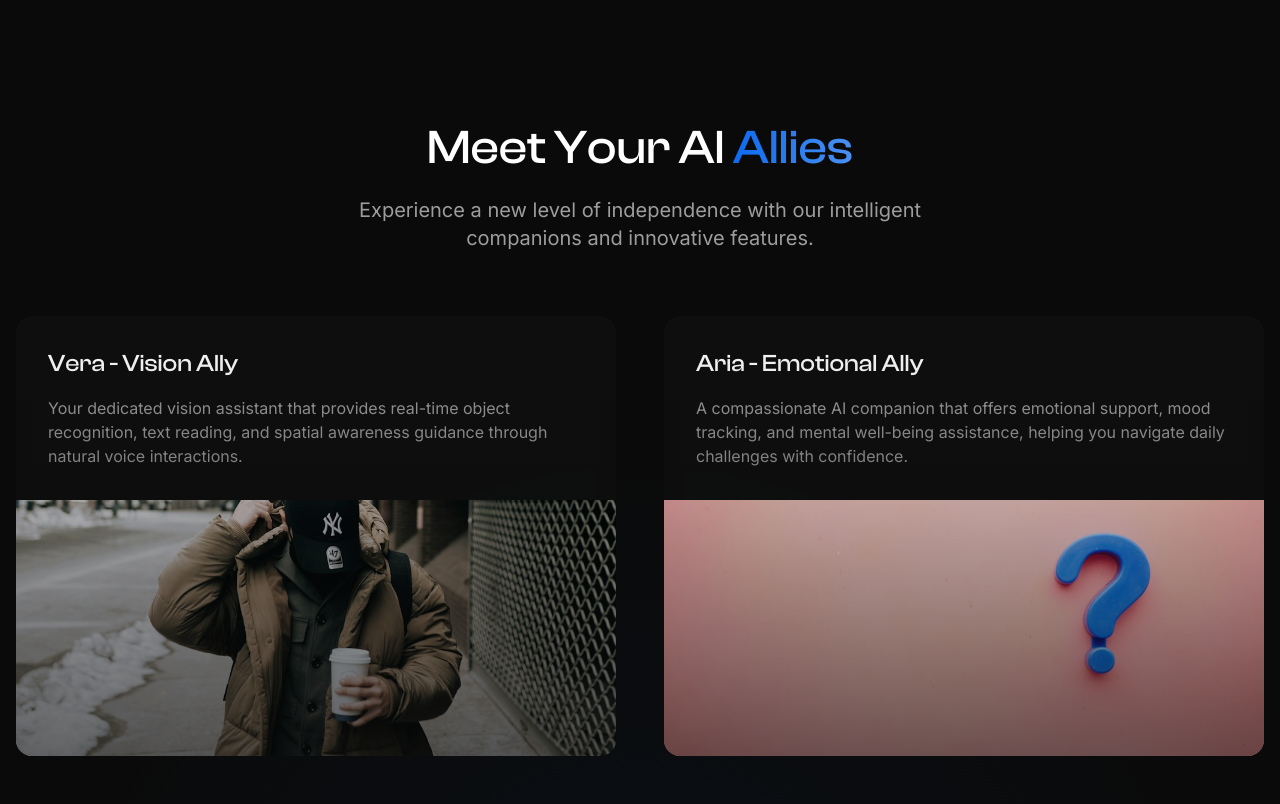
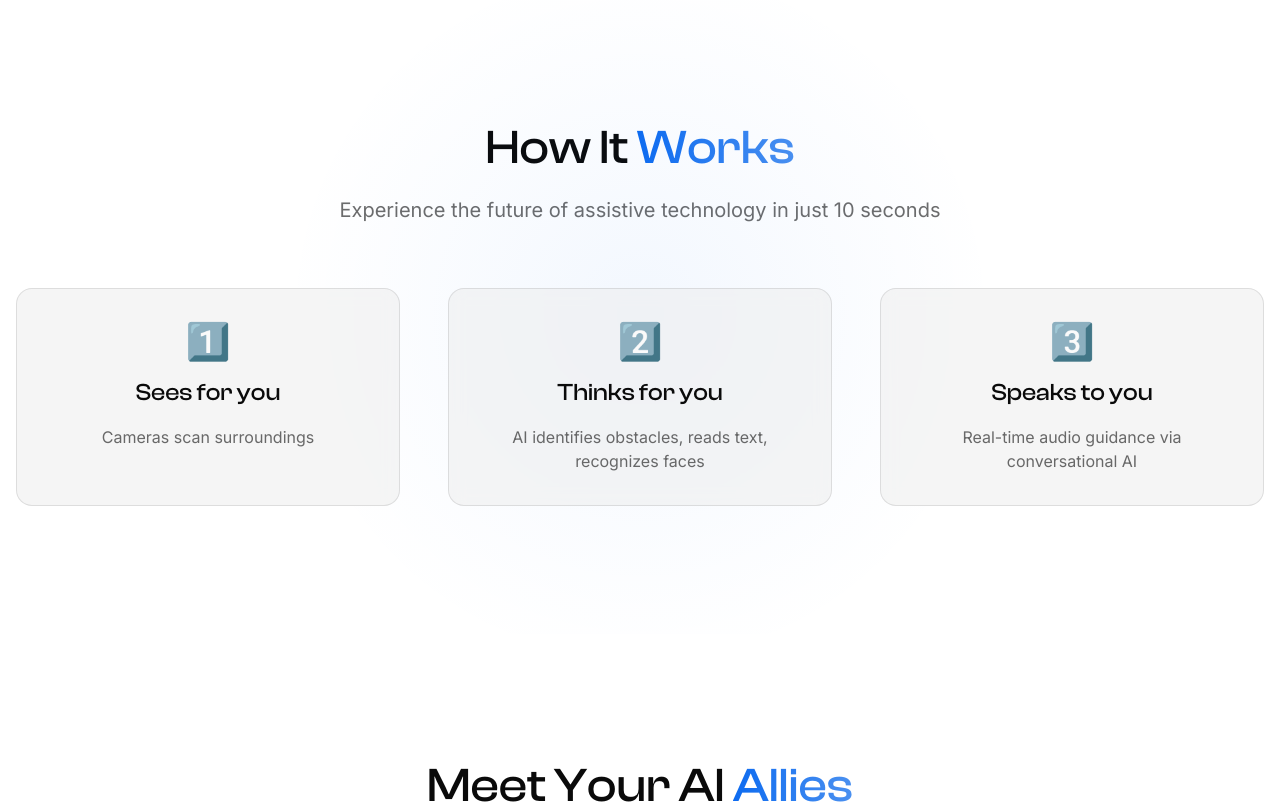
Before and after one commit to Victorola-coder/lumina, a Next.js app: page / in a window 1280 px wide. Shown: the part 800-1604 px from the top of the page. Built offline with nearby package versions, Linux system fonts and the light colour scheme.

Commit message:
feat: update website content and design; switch to light theme, add "How It Works" and "Pricing" sections, and remove sustainability feature ffor improved clarity and appeal

```diff
--- a/app/components/sections/Features.tsx
+++ b/app/components/sections/Features.tsx
@@ -31,12 +31,6 @@ const features = [
     image: "/images/feature-4.png",
   },
   {
-    title: "Sustainable Design",
-    description:
-      "Crafted from recycled PET plastic with a focus on durability and comfort. Our eco-friendly approach ensures both user satisfaction and environmental responsibility.",
-    image: "/images/feature-5.png",
-  },
-  {
     title: "Privacy-First Technology",
     description:
       "All processing happens on-device with state-of-the-art encryption. Your data remains private and secure, giving you complete control over your information.",
@@ -64,7 +58,7 @@ export function Features() {
           <h2 className="text-3xl md:text-5xl font-display font-medium mb-6">
             Meet Your AI <span className="text-gradient">Allies</span>
           </h2>
-          <p className="text-xl text-light/60 max-w-2xl mx-auto">
+          <p className="text-xl text-dark/60 max-w-2xl mx-auto">
             Experience a new level of independence with our intelligent
             companions and innovative features.
           </p>
@@ -79,14 +73,14 @@ export function Features() {
               whileInView={{ opacity: 1, y: 0 }}
               viewport={{ once: true }}
               transition={{ duration: 0.5, delay: index * 0.1 }}
-              className="relative bg-dark-100/50 backdrop-blur rounded-2xl overflow-hidden group"
+              className="relative bg-light-100/50 backdrop-blur rounded-2xl overflow-hidden group border border-dark/10"
             >
               {/* Feature Content */}
               <div className="p-8">
                 <h3 className="text-2xl font-display font-medium mb-4">
                   {feature.title}
                 </h3>
-                <p className="text-light/60">{feature.description}</p>
+                <p className="text-dark/60">{feature.description}</p>
               </div>
 
               {/* Feature Image */}
@@ -100,7 +94,7 @@ export function Features() {
               </div>
 
               {/* Hover Effect */}
-              <div className="absolute inset-0 bg-gradient-to-t from-dark to-transparent opacity-60" />
+              <div className="absolute inset-0 bg-gradient-to-t from-light to-transparent opacity-60" />
             </motion.div>
           ))}
         </div>
@@ -114,7 +108,7 @@ export function Features() {
           className="text-center mt-24"
         >
           <h3 className="text-2xl md:text-3xl font-display font-medium mb-6">
-            Ready to Experience LensX?
+            Ready to Experience Lumina?
           </h3>
           <Button
             size="lg"
--- /dev/null
+++ b/app/components/sections/HowItWorks.tsx
@@ -0,0 +1,68 @@
+"use client";
+
+import { motion } from "framer-motion";
+
+const steps = [
+  {
+    number: "1️⃣",
+    title: "Sees for you",
+    description: "Cameras scan surroundings",
+  },
+  {
+    number: "2️⃣",
+    title: "Thinks for you",
+    description: "AI identifies obstacles, reads text, recognizes faces",
+  },
+  {
+    number: "3️⃣",
+    title: "Speaks to you",
+    description: "Real-time audio guidance via conversational AI",
+  },
+];
+
+export function HowItWorks() {
+  return (
+    <section id="how-it-works" className="py-32 relative overflow-hidden">
+      {/* Background Effects */}
+      <div className="absolute inset-0 bg-[radial-gradient(circle_at_center,_var(--tw-gradient-stops))] from-primary/5 via-transparent to-transparent" />
+
+      <div className="container mx-auto px-4">
+        {/* Section Header */}
+        <motion.div
+          initial={{ opacity: 0, y: 20 }}
+          whileInView={{ opacity: 1, y: 0 }}
+          viewport={{ once: true }}
+          transition={{ duration: 0.5 }}
+          className="text-center mb-16"
+        >
+          <h2 className="text-3xl md:text-5xl font-display font-medium mb-6">
+            How It <span className="text-gradient">Works</span>
+          </h2>
+          <p className="text-xl text-dark/60 max-w-2xl mx-auto">
+            Experience the future of assistive technology in just 10 seconds
+          </p>
+        </motion.div>
+
+        {/* Steps Grid */}
+        <div className="grid grid-cols-1 md:grid-cols-3 gap-8 lg:gap-12">
+          {steps.map((step, index) => (
+            <motion.div
+              key={index}
+              initial={{ opacity: 0, y: 20 }}
+              whileInView={{ opacity: 1, y: 0 }}
+              viewport={{ once: true }}
+              transition={{ duration: 0.5, delay: index * 0.1 }}
+              className="relative bg-light-100/50 backdrop-blur rounded-2xl overflow-hidden p-8 text-center border border-dark/10"
+            >
+              <div className="text-4xl mb-4">{step.number}</div>
+              <h3 className="text-2xl font-display font-medium mb-4">
+                {step.title}
+              </h3>
+              <p className="text-dark/60">{step.description}</p>
+            </motion.div>
+          ))}
+        </div>
+      </div>
+    </section>
+  );
+}
--- /dev/null
+++ b/app/components/sections/Pricing.tsx
@@ -0,0 +1,124 @@
+"use client";
+
+import { motion } from "framer-motion";
+import { Button } from "../ui/button";
+import { useWaitlistModal } from "../../context/waitlist-context";
+
+const plans = [
+  {
+    name: "Lumina App",
+    price: "25",
+    description:
+      "Experience the power of AI assistance through your smartphone",
+    features: [
+      "Real-time object recognition",
+      "Text reading capabilities",
+      "Face recognition",
+      "Voice navigation",
+      "Emergency contacts",
+      "Regular updates",
+    ],
+  },
+  {
+    name: "Lumina Smart Glasses",
+    price: "1,000",
+    description:
+      "Complete hands-free experience with our cutting-edge smart glasses",
+    features: [
+      "All Lumina App features",
+      "Hands-free operation",
+      "Built-in cameras",
+      "Bone conduction audio",
+      "All-day battery life",
+      "Premium carrying case",
+      "1-year warranty",
+    ],
+  },
+];
+
+export function Pricing() {
+  const { openModal } = useWaitlistModal();
+
+  return (
+    <section id="pricing" className="py-32 relative overflow-hidden">
+      {/* Background Effects */}
+      <div className="absolute inset-0 bg-[radial-gradient(circle_at_center,_var(--tw-gradient-stops))] from-primary/5 via-transparent to-transparent" />
+
+      <div className="container mx-auto px-4">
+        {/* Section Header */}
+        <motion.div
+          initial={{ opacity: 0, y: 20 }}
+          whileInView={{ opacity: 1, y: 0 }}
+          viewport={{ once: true }}
+          transition={{ duration: 0.5 }}
+          className="text-center mb-16"
+        >
+          <h2 className="text-3xl md:text-5xl font-display font-medium mb-6">
+            Simple, Transparent <span className="text-gradient">Pricing</span>
+          </h2>
+          <p className="text-xl text-dark/60 max-w-2xl mx-auto">
+            Choose the solution that best fits your needs
+          </p>
+        </motion.div>
+
+        {/* Pricing Grid */}
+        <div className="grid grid-cols-1 md:grid-cols-2 gap-8 lg:gap-12 max-w-5xl mx-auto">
+          {plans.map((plan, index) => (
+            <motion.div
+              key={index}
+              initial={{ opacity: 0, y: 20 }}
+              whileInView={{ opacity: 1, y: 0 }}
+              viewport={{ once: true }}
+              transition={{ duration: 0.5, delay: index * 0.1 }}
+              className="relative bg-light-100/50 backdrop-blur rounded-2xl overflow-hidden p-8 border border-dark/10"
+            >
+              <h3 className="text-2xl font-display font-medium mb-2">
+                {plan.name}
+              </h3>
+              <div className="flex items-baseline mb-4">
+                <span className="text-4xl font-display font-medium">$</span>
+                <span className="text-5xl font-display font-medium">
+                  {plan.price}
+                </span>
+              </div>
+              <p className="text-dark/60 mb-6">{plan.description}</p>
+
+              <ul className="space-y-3 mb-8">
+                {plan.features.map((feature, featureIndex) => (
+                  <li
+                    key={featureIndex}
+                    className="flex items-center text-dark/80"
+                  >
+                    <svg
+                      className="w-5 h-5 text-primary mr-3"
+                      fill="none"
+                      stroke="currentColor"
+                      viewBox="0 0 24 24"
+                    >
+                      <path
+                        strokeLinecap="round"
+                        strokeLinejoin="round"
+                        strokeWidth="2"
+                        d="M5 13l4 4L19 7"
+                      />
+                    </svg>
+                    {feature}
+                  </li>
+                ))}
+              </ul>
+
+              <Button
+                size="lg"
+                variant="default"
+                onClick={openModal}
+                className="w-full"
+              >
+                Pre-order Now
+              </Button>
+            </motion.div>
+          ))}
+        </div>
+      </div>
+    </section>
+  );
+}
--- a/app/layout.tsx
+++ b/app/layout.tsx
@@ -96,7 +96,7 @@ export default function RootLayout({
         <meta name="theme-color" content="#0A0A0A" />
         <link rel="icon" href="/favicon.ico" />
       </head>
-      <body className="min-h-screen bg-dark text-light antialiased">
+      <body className="min-h-screen bg-light text-dark antialiased">
         <main className="relative flex min-h-screen flex-col">{children}</main>
       </body>
     </html>
--- a/app/page.tsx
+++ b/app/page.tsx
@@ -3,6 +3,8 @@
 import { Navbar } from "./components/ui/navbar-fixed";
 import { Hero } from "./components/sections/Hero";
 import { Features } from "./components/sections/Features";
+import { HowItWorks } from "./components/sections/HowItWorks";
+import { Pricing } from "./components/sections/Pricing";
 import { About } from "./components/sections/About";
 import { FAQ } from "./components/sections/FAQ";
 import { Contact } from "./components/sections/Contact";
@@ -25,11 +27,13 @@ function HomeContent() {
   const { isOpen, closeModal } = useWaitlistModal();
 
   return (
-    <div className="min-h-screen flex flex-col bg-dark text-light">
+    <div className="min-h-screen flex flex-col bg-light text-dark">
       <Navbar />
       <main className="flex-grow">
         <Hero />
+        <HowItWorks />
         <Features />
+        <Pricing />
         <About />
         <FAQ />
         <Contact />
```
Also changed, not shown: 1 other file (tests, documents, lock files or other folders).
